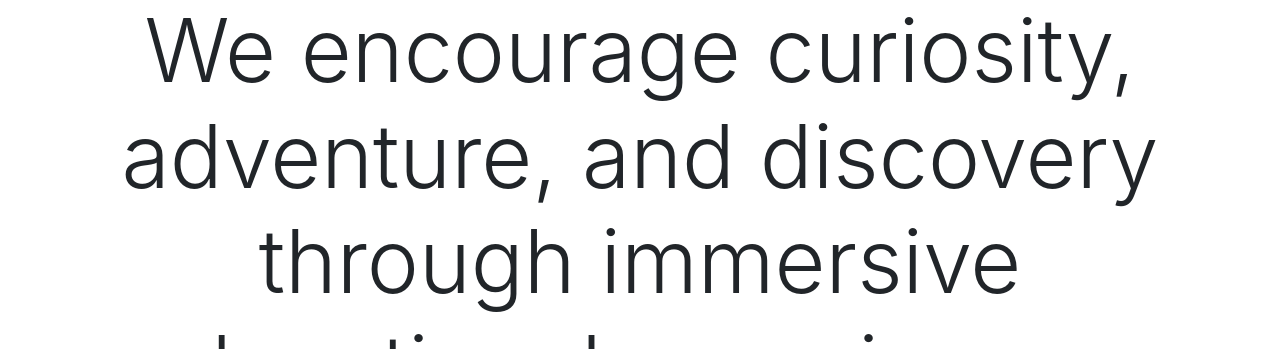
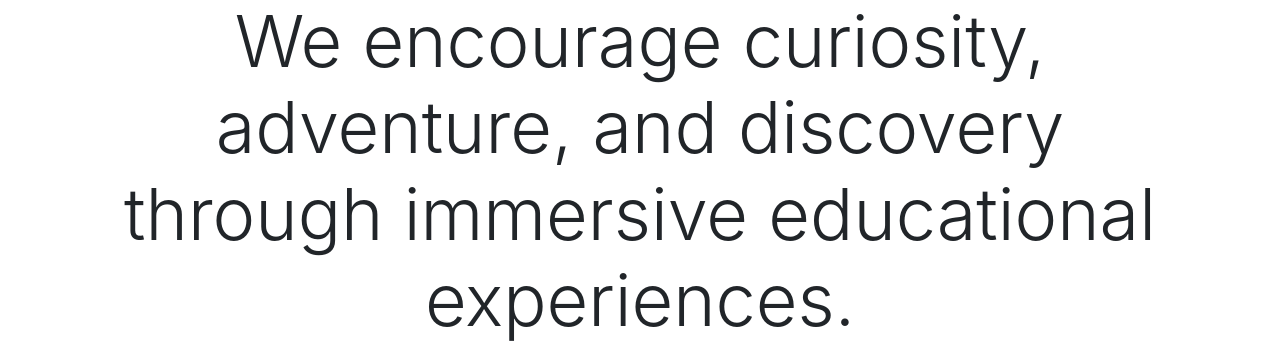
Before and after one commit to humblemountain/humblemountain.github.io, a plain HTML site: page index.html in a window 1280 px wide. Shown: the part 527-876 px from the top of the page. Drawn offline with nearby package versions, Linux system fonts and the light colour scheme.

Commit message:
removed some spaces

```diff
--- a/index.html
+++ b/index.html
@@ -4,14 +4,11 @@
     <title>Humble Mountain| Immersive Educationsl Experiences</title>
     <meta charset="utf-8">
     <meta name="description" content="We encourage curiosity, adventure, and discovery through immersive educational experiences." />
-
     <link rel="stylesheet" href="https://maxcdn.bootstrapcdn.com/bootstrap/4.0.0/css/bootstrap.min.css" integrity="sha384-Gn5384xqQ1aoWXA+058RXPxPg6fy4IWvTNh0E263XmFcJlSAwiGgFAW/dAiS6JXm" crossorigin="anonymous">
     <script src="https://code.jquery.com/jquery-3.2.1.slim.min.js" integrity="sha384-KJ3o2DKtIkvYIK3UENzmM7KCkRr/rE9/Qpg6aAZGJwFDMVNA/GpGFF93hXpG5KkN" crossorigin="anonymous"></script>
     <script src="https://cdnjs.cloudflare.com/ajax/libs/popper.js/1.12.9/umd/popper.min.js" integrity="sha384-ApNbgh9B+Y1QKtv3Rn7W3mgPxhU9K/ScQsAP7hUibX39j7fakFPskvXusvfa0b4Q" crossorigin="anonymous"></script>
     <script src="https://maxcdn.bootstrapcdn.com/bootstrap/4.0.0/js/bootstrap.min.js" integrity="sha384-JZR6Spejh4U02d8jOt6vLEHfe/JQGiRRSQQxSfFWpi1MquVdAyjUar5+76PVCmYl" crossorigin="anonymous"></script>
-
     <script defer src="https://use.fontawesome.com/releases/v5.0.8/js/all.js"></script>
-
     <!-- Custom CSS -->
     <link href="css/style.css" rel="stylesheet" type="text/css" />
 	</head>
@@ -24,15 +21,12 @@
       js.src = 'https://connect.facebook.net/en_US/sdk.js#xfbml=1&version=v2.12&appId=246094792079332&autoLogAppEvents=1';
       fjs.parentNode.insertBefore(js, fjs);
     }(document, 'script', 'facebook-jssdk'));</script>
-
     <div class="container">
       <div class="col-md-6 offset-md-3">
         <img class="img-fluid img-circle" src="img/logo.jpg" />
       </div>
-      <h1 class="display-2 text-center">We encourage curiosity, adventure, and discovery through immersive educational experiences.</h1>
-
+      <h1 class="display-3 text-center">We encourage curiosity, adventure, and discovery through immersive educational experiences.</h1>
       <div class="fb-video" data-href="https://www.facebook.com/humblemountain/videos/416738508754389/" data-show-text="false"><blockquote cite="https://www.facebook.com/humblemountain/videos/416738508754389/" class="fb-xfbml-parse-ignore"><a href="https://www.facebook.com/humblemountain/videos/416738508754389/">Introducing Humble Mountain</a><p>Introducing Humble Mountain. Follow us as we encourage curiosity, adventure, and discovery through immersive educational experiences. Thanks for launchpad support from the Roger Tory Peterson Institute of Natural History.</p>Posted by <a href="https://www.facebook.com/humblemountain/">Humble Mountain</a> on Wednesday, March 14, 2018</blockquote></div>
-
       <h1 class="display-1 text-center"><a href="https://www.instagram.com/humblemtn/" target="_blank"><i class="fab fa-facebook"></i></a> <a href="https://www.facebook.com/humblemountain" target="_blank"><i class="fab fa-instagram"></i></a></h1>
       <hr>
     </div>
```
